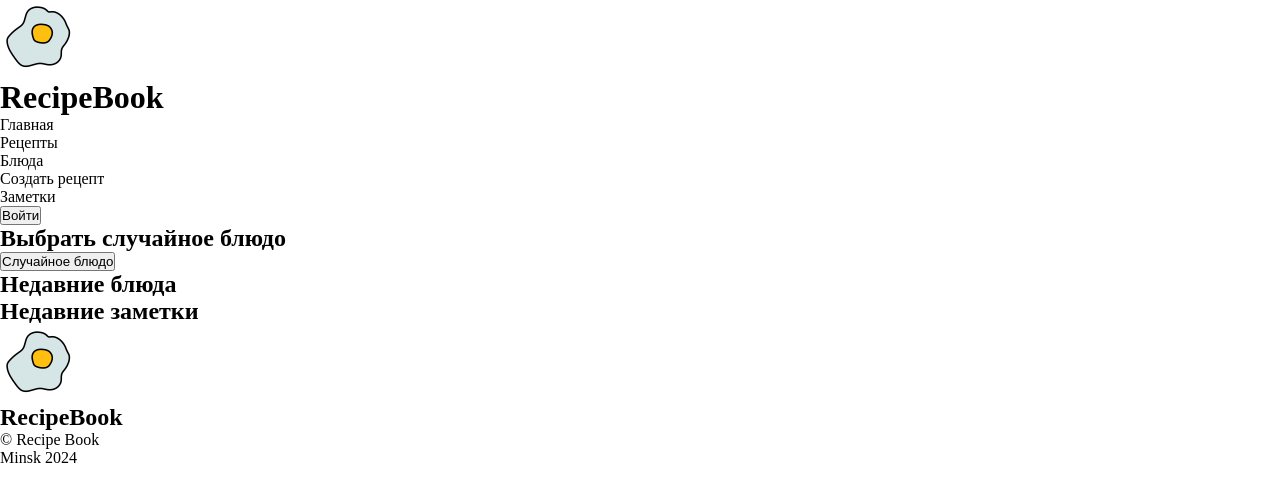
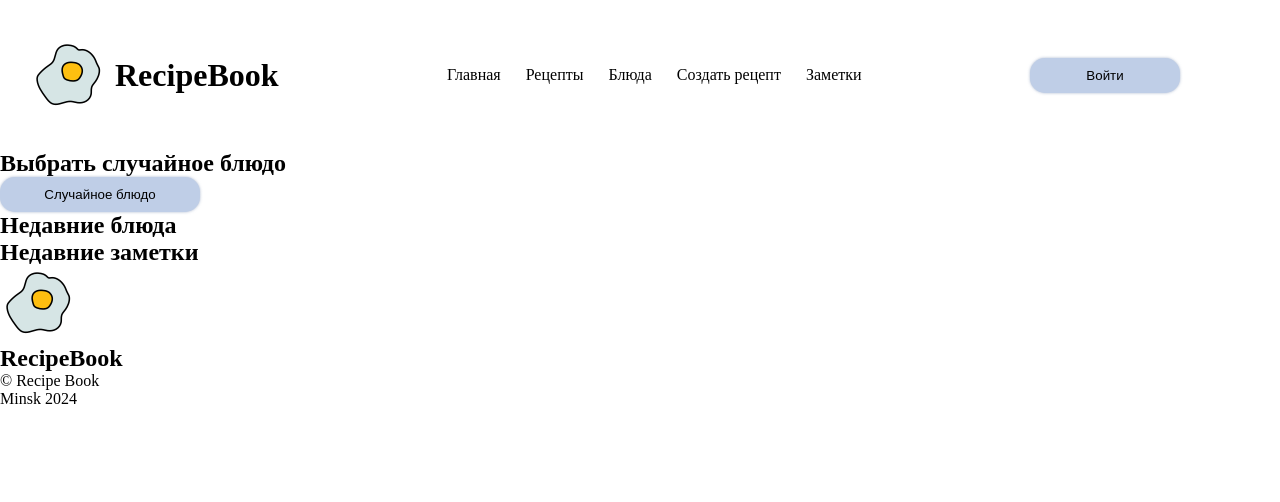
Before and after one commit to FlaxidHair/Yummy-Juicy, a Vue app: page /#/ in a window 1280 px wide. Shown: the top 502 px of the page. Built offline with nearby package versions, Linux system fonts and the light colour scheme.

Commit message:
feat: add some styles for header and buttons

```diff
--- a/src/assets/main.css
+++ b/src/assets/main.css
@@ -9,3 +9,19 @@ ul,li,a{
     text-decoration:none;
     color:black;
 }
+
+.button {
+    width:200px;
+    height:35px;
+    border:none;
+    outline:none;
+    background-color:#BFCEE7 ;
+    cursor:pointer;
+    box-shadow:0px 0px 3px rgba(117, 138, 177,0.6);
+    border-radius:15px;
+}
+.button:hover {
+    box-shadow:0px 0px 5px  rgba(117, 138, 177,0.9);
+    transform:translateY(-1px);
+    transition:0.2s;
+}
--- a/src/components/Header.vue
+++ b/src/components/Header.vue
@@ -6,7 +6,7 @@
             <h1 class="header__logotype-text">RecipeBook</h1>
       </div>
    </router-link>
-      <ul clas="list-item">
+      <ul class="header__list">
          <li class="header__list-item"><router-link to="/">Главная</router-link></li>
          <li class="header__list-item"><router-link to="/recipe">Рецепты</router-link></li>
          <li class="header__list-item"><router-link to="/dishes">Блюда</router-link></li>
@@ -29,5 +29,24 @@ export default {
 </script>
 
 <style>
-
+.header {
+   display:flex;
+   height:150px;
+   align-items: center;
+   justify-content: space-between;
+   padding-inline: 30px;
+   padding-inline-end: 100px;
+}
+.header__logotype {
+   display:flex;
+   align-items: center;
+   column-gap:10px;
+}
+.header__list {
+   display:flex;
+   column-gap:25px;
+}
+.header__auth-modal {
+   width:150px;
+}
 </style>
```
